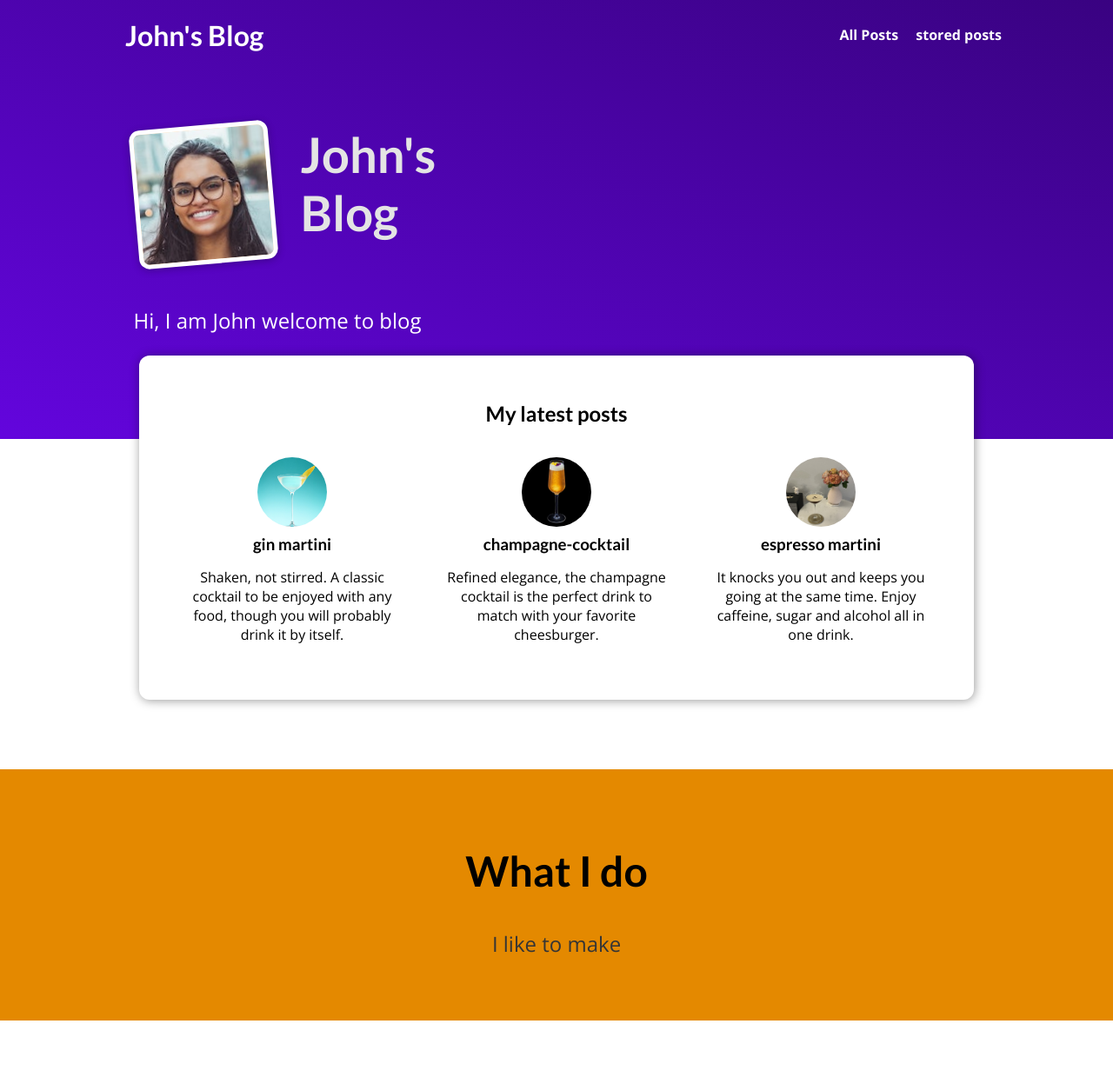
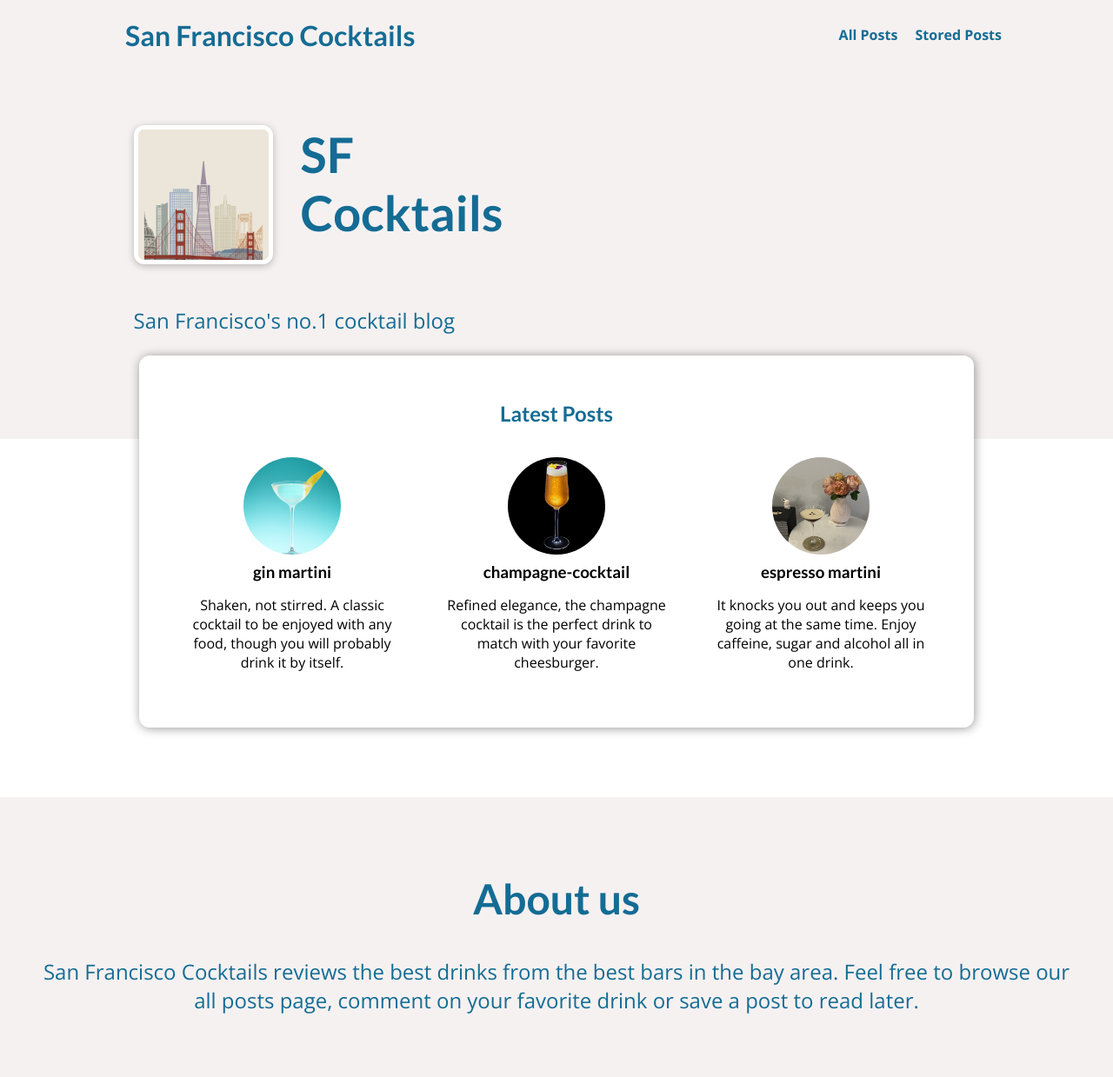
Before and after one commit to GianlorenzoDercole/django_blog_cocktail, a Django app: page / in a window 1280 px wide. Shown: the whole page at 87% size. Before the commit the page ends 1174 px from the top, so only its background shows below. Run offline with Django 4.2, Linux system fonts and the light colour scheme; data comes from the database, SQL or seed files in the repository; both versions use the stored data as it was after the commit.

Commit message:
added new styles see all-posts.css index.css post-details.css post.css and stored-posts.css

```diff
--- a/blog/static/blog/index.css
+++ b/blog/static/blog/index.css
@@ -1,4 +1,4 @@
-#welcome {
+/* #welcome {
     background: linear-gradient(to right top, #6305dd, #390281);
     padding: 6rem 12%;
   }
@@ -72,4 +72,87 @@
   #about p {
     font-size: 1.5rem;
     color: #353535;
+  } */
+
+
+  #welcome {
+    background: linear-gradient(to right top, #F6F1F1, #F6F1F1);
+    padding: 6rem 12%;
   }
+
+  #welcome header {
+    display: flex;
+    align-items: flex-start;
+    margin: 3rem auto;
+  }
+
+  #welcome img {
+    width: 10rem;
+    height: 10rem;
+    object-fit: cover;
+    object-position: top;
+    border: 5px solid white;
+    border-radius: 12px;
+    background-color: #ffe1bf;
+    /* transform: rotateZ(-5deg); */
+    box-shadow: 0 2px 8px rgba(0, 0, 0, 0.25);
+  }
+
+  #welcome h2 {
+    font-size: 3.5rem;
+    margin: 0 0 0 2rem;
+    color: #146C94;
+    width: 10rem;
+  }
+
+  #welcome p {
+    color: #146C94;
+    font-size: 1.5rem;
+  }
+
+  #latest-posts {
+    background-color: white;
+    padding: 2rem;
+    border-radius: 12px;
+    width: 60rem;
+    margin: -6rem auto 2rem auto;
+    box-shadow: 1px 1px 12px rgba(0, 0, 0, 0.4);
+  }
+
+  #latest-posts h2 {
+    text-align: center;
+    color: #146C94;
+  }
+
+  #latest-posts ul {
+
+    list-style: none;
+    margin: 0;
+    padding: 0;
+    display: flex;
+    gap: 1rem;
+  }
+
+  #latest-posts li {
+    flex: 1;
+    /* box-shadow: 1px 1px 3px rgba(0, 0, 0, 0.4); */
+    /* border: 1px solid #ccc; */
+
+  }
+
+  #about {
+    text-align: center;
+    padding: 3rem;
+    background-color: #F6F1F1;
+    margin-top: 5rem;
+  }
+
+  #about h2 {
+    font-size: 3rem;
+    color: #146C94;
+  }
+
+  #about p {
+    font-size: 1.5rem;
+    color: #146C94;
+  }
--- a/blog/static/blog/post.css
+++ b/blog/static/blog/post.css
@@ -1,4 +1,4 @@
-.post {
+/* .post {
     display: flex;
     flex-direction: column;
     align-items: center;
@@ -40,4 +40,49 @@
   .post:hover time,
   .post:active time {
     color: white;
+  } */
+
+
+  .post {
+    display: flex;
+    flex-direction: column;
+    align-items: center;
+    text-align: center;
   }
+
+  .post a {
+    text-decoration: none;
+    color: black;
+    transition: all 0.2s ease;
+    padding: 1rem;
+  }
+
+  .post a:hover,
+  .post a:active {
+    transform: scale(1.1);
+    background-color: #146C94;
+    color: white;
+  }
+
+  .post img {
+    width: 7rem;
+    height: 7rem;
+    object-fit: cover;
+    border-radius: 50%;
+  }
+
+  .post h3 {
+    margin: 0.25rem 0;
+  }
+
+  .post time {
+    color: #666666;
+    margin: 0.25rem;
+    font-style: italic;
+    font-size: 0.85rem;
+  }
+
+  .post:hover time,
+  .post:active time {
+    color: white;
+  }
--- a/blog/templates/blog/all-posts.html
+++ b/blog/templates/blog/all-posts.html
@@ -12,7 +12,7 @@
 
 {% block content %}
     <section  id="all-posts">
-        <h2>My Collected Posts</h2>
+        <h2>All Posts</h2>
 
 
 
--- a/blog/templates/blog/index.html
+++ b/blog/templates/blog/index.html
@@ -15,14 +15,14 @@
 
     <section id="welcome">
         <header>
-            <img  src="{% static 'blog/images/person-avatar.jpg' %}" alt="author"/>
-            <h2>John's Blog</h2>
+            <img  src="{% static 'blog/images/san-francisco.png' %}" alt="author"/>
+            <h2>SF Cocktails</h2>
         </header>
-        <p>Hi, I am John welcome to blog</p>
+        <p>San Francisco's no.1 cocktail blog</p>
     </section>
 
     <section id="latest-posts">
-        <h2>My latest posts</h2>
+        <h2>Latest Posts</h2>
 
         <ul>
             {% for post in posts %}
@@ -33,9 +33,9 @@
     </section>
 
     <section id="about">
-        <h2>What I do</h2>
+        <h2>About us</h2>
         <p>
-            I like to make
+            San Francisco Cocktails reviews the best drinks from the best bars in the bay area.  Feel free to browse our all posts page, comment on your favorite drink or save a post to read later.
         </p>
 
     </section>
--- a/blog/templates/blog/post-detail.html
+++ b/blog/templates/blog/post-detail.html
@@ -46,7 +46,7 @@
     </section>
 
     <main>
-        {{ post.content }}
+        {{ post.content|linebreaks }}
     </main>
 
     <section id="comments">
--- a/blog/templates/blog/stored-posts.html
+++ b/blog/templates/blog/stored-posts.html
@@ -11,7 +11,7 @@ My stored posts
 {% block content %}
     <section id="stored-posts">
         {% if not has_posts %}
-        <p>post</p>
+        <p>Click the read later button on a post to save it here</p>
         {% endif %}
         <ul>
             {% for post in posts %}
--- a/static/app.css
+++ b/static/app.css
@@ -1,4 +1,4 @@
-@import url('https://fonts.googleapis.com/css2?family=Lato:wght@400;700&family=Open+Sans:wght@400;700&display=swap');
+/* @import url('https://fonts.googleapis.com/css2?family=Lato:wght@400;700&family=Open+Sans:wght@400;700&display=swap');
 
 * {
   box-sizing: border-box;
@@ -46,4 +46,54 @@ h3 {
 #main-navigation h1 a:hover,
 #main-navigation h1 a:active {
   color: white;
+} */
+
+@import url('https://fonts.googleapis.com/css2?family=Lato:wght@400;700&family=Open+Sans:wght@400;700&display=swap');
+
+* {
+  box-sizing: border-box;
 }
+
+html {
+  font-family: 'Open Sans', 'Lato', sans-serif;
+}
+
+body {
+  margin: 0;
+}
+
+h1,
+h2,
+h3 {
+  font-family: 'Lato', sans-serif;
+  font-weight: bold;
+}
+
+#main-navigation {
+  width: 100%;
+  height: 5rem;
+  display: flex;
+  justify-content: space-between;
+  align-items: center;
+  padding: 0 10%;
+  position: absolute;
+  top: 0;
+  left: 0;
+}
+
+#main-navigation a {
+  text-decoration: none;
+  color: #146C94;
+  font-weight: bold;
+  margin-left: 1rem;
+}
+
+#main-navigation a:hover,
+#main-navigation a:active {
+  color: #19A7CE;
+}
+
+#main-navigation h1 a:hover,
+#main-navigation h1 a:active {
+  color: #19A7CE;
+}
--- a/templates/base.html
+++ b/templates/base.html
@@ -15,10 +15,10 @@
 </head>
 <body>
     <header id="main-navigation">
-        <h1><a href="{% url 'starting-page' %}">John's Blog</a></h1>
+        <h1><a href="{% url 'starting-page' %}">San Francisco Cocktails</a></h1>
         <nav>
             <a href="{% url 'posts-page' %}">All Posts</a>
-            <a href="{% url 'read-later' %}">stored posts</a>
+            <a href="{% url 'read-later' %}">Stored Posts</a>
         </nav>
     </header>
     {% block content %}
```
Also changed, not shown: blog/static/blog/all-posts.css (+4 -4 lines), blog/static/blog/post-detail.css (+18 -17 lines), blog/static/blog/stored-posts.css (+5 -2 lines), blog/static/blog/images/san-francisco.png (added), db.sqlite3, uploads/posts/champagne-cocktail.png (added), uploads/posts/gin-and-juice.png (added), uploads/posts/gin-martini.png (added), uploads/posts/whiskeysour_card.jpeg (added).
